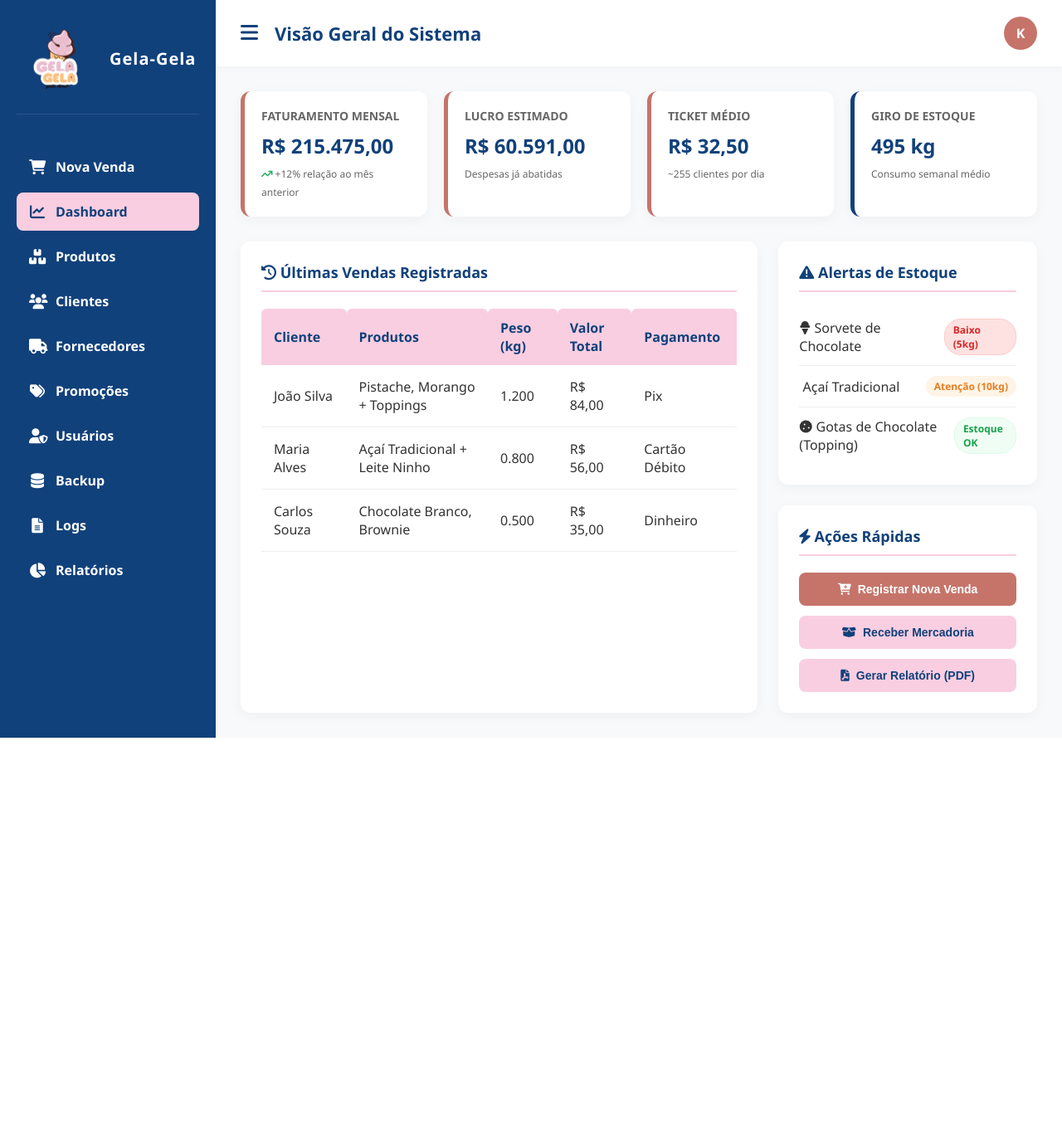
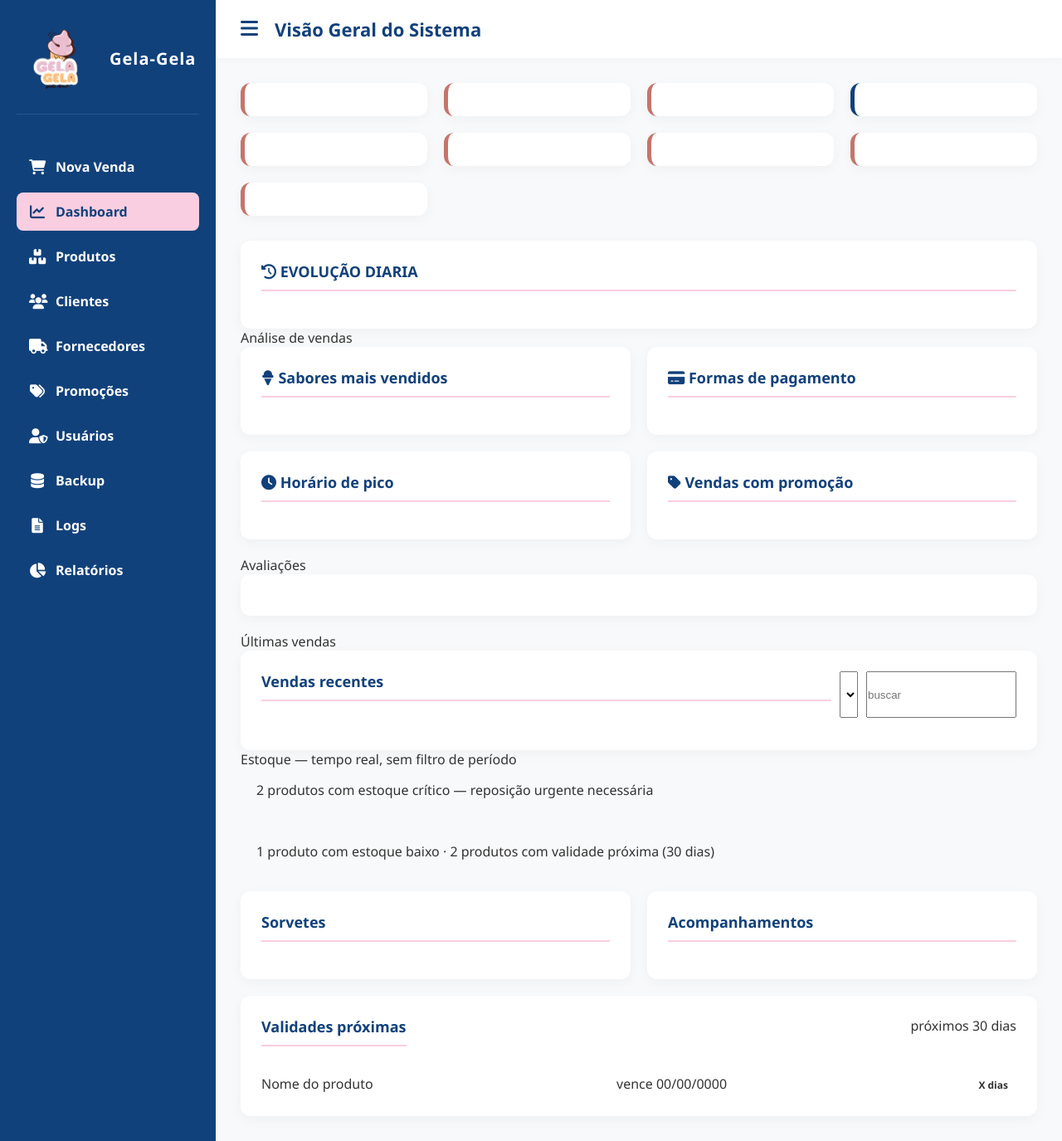
Before and after one commit to Malagutt1/gela-gela-system-EngSoft-II, a PHP site: page /gela-gela-system-EngSoft-II/public/dashboard in a window 1280 px wide. Shown: the whole page at 83% size. Before the commit the page ends 889 px from the top, so only its background shows below. Run offline with PHP 8.4, Linux system fonts and the light colour scheme; a user stored in the database is signed in; lists and menus that the app fills with data are empty; some web fonts are replaced.

Commit message:
COMMIT 23/06
estrutura do html para posterior implementação dos graficos e dados

```diff
--- a/public/dashboard.php
+++ b/public/dashboard.php
@@ -1,6 +1,5 @@
 <?php
 session_start();
-require_once '../components/valida-sessao.php';
 require_once '../conecta.php';
 
 if (!isset($_SESSION['logado']) || $_SESSION['logado'] !== true) {
@@ -12,12 +11,10 @@ if (!isset($_SESSION['tipo']) || $_SESSION['tipo'] !== 'Gerente') {
     exit();
 }
 
-
 $nome_usuario = $_SESSION['nome'] ?? 'User';
 $inicial = strtoupper(substr($nome_usuario, 0, 1));
 
 $erro = '';
-
 ?>
 
 <!DOCTYPE html>
@@ -46,117 +43,154 @@ $erro = '';
                     <i class="fa-solid fa-bars"></i>
                 </button>
                 <h1>Visão Geral do Sistema</h1>
-                <?php
-                    require_once '../components/user-menu.php';
-                ?>
             </header>
 
             <section class="main">
 
                 <div class="grid-cards">
                     <div class="card">
-                        <h4>Faturamento Mensal</h4>
-                        <p>R$ 215.475,00</p>
-                        <span><i class="fa-solid fa-arrow-trend-up" style="color: #27ae60;"></i> +12% relação ao mês
-                            anterior</span>
+
                     </div>
 
                     <div class="card">
-                        <h4>Lucro Estimado</h4>
-                        <p>R$ 60.591,00</p>
-                        <span>Despesas já abatidas</span>
+
                     </div>
 
                     <div class="card">
-                        <h4>Ticket Médio</h4>
-                        <p>R$ 32,50</p>
-                        <span>~255 clientes por dia</span>
+
                     </div>
 
                     <div class="card" style="border-left-color: var(--secondary);">
-                        <h4>Giro de Estoque</h4>
-                        <p>495 kg</p>
-                        <span>Consumo semanal médio</span>
+
+                    </div>
+
+                    <div class="card">
+
+                    </div>
+
+                    <div class="card">
+
+                    </div>
+
+                    <div class="card">
+
+                    </div>
+
+                    <div class="card">
+
+                    </div>
+
+                    <div class="card">
+
                     </div>
                 </div>
 
-                <div class="grid-main">
+                <div class="box">
+                    <h3><i class="fa-solid fa-clock-rotate-left"></i> EVOLUÇÃO DIARIA</h3>
+
+
+                </div>
+
+
+               <!-- Título da seção -->
+<p class="sec-title">Análise de vendas</p>
+
+<!-- Linha 1: Sabores + Pagamentos -->
+<div style="display: grid; grid-template-columns: 1fr 1fr; gap: 20px; margin-bottom: 20px;">
 
     <div class="box">
-                        <h3><i class="fa-solid fa-clock-rotate-left"></i> Últimas Vendas Registradas</h3>
-                        <div style="overflow-x: auto;">
-                            <table>
-                                <thead>
-                                    <tr>
-                                        <th>Cliente</th>
-                                        <th>Produtos</th>
-                                        <th>Peso (kg)</th>
-                                        <th>Valor Total</th>
-                                        <th>Pagamento</th>
-                                    </tr>
-                                </thead>
-                                <tbody>
-                                    <tr>
-                                        <td>João Silva</td>
-                                        <td>Pistache, Morango + Toppings</td>
-                                        <td>1.200</td>
-                                        <td>R$ 84,00</td>
-                                        <td>Pix</td>
-                                    </tr>
-                                    <tr>
-                                        <td>Maria Alves</td>
-                                        <td>Açaí Tradicional + Leite Ninho</td>
-                                        <td>0.800</td>
-                                        <td>R$ 56,00</td>
-                                        <td>Cartão Débito</td>
-                                    </tr>
-                                    <tr>
-                                        <td>Carlos Souza</td>
-                                        <td>Chocolate Branco, Brownie</td>
-                                        <td>0.500</td>
-                                        <td>R$ 35,00</td>
-                                        <td>Dinheiro</td>
-                                    </tr>
-                                </tbody>
-                            </table>
+        <h3><i class="fa-solid fa-ice-cream"></i> Sabores mais vendidos</h3>
+        <!-- gráfico de pizza vai aqui -->
+    </div>
+
+    <div class="box">
+        <h3><i class="fa-solid fa-credit-card"></i> Formas de pagamento</h3>
+        <!-- barras vão aqui -->
+    </div>
+
+</div>
+
+<!-- Linha 2: Heatmap + Promoções -->
+<div style="display: grid; grid-template-columns: 1fr 1fr; gap: 20px; margin-bottom: 20px;">
+
+    <div class="box">
+        <h3><i class="fa-solid fa-clock"></i> Horário de pico</h3>
+        <!-- células do heatmap vão aqui -->
+    </div>
+
+    <div class="box">
+        <h3><i class="fa-solid fa-tag"></i> Vendas com promoção</h3>
+        <!-- barra de promoção vai aqui -->
+    </div>
+
+</div>
+
+<!-- AVALIAÇÕES -->
+<p class="sec-title">Avaliações</p>
+
+<div class="box" style="margin-bottom: 20px;">
+    <div style="display: flex; align-items: center; gap: 30px;">
+        <div><!-- nota + estrelas --></div>
+        <div style="flex: 1;"><!-- gráfico --></div>
     </div>
 </div>
 
-                    <div style="display: flex; flex-direction: column; gap: 25px;">
+<!-- ÚLTIMAS VENDAS -->
+<p class="sec-title">Últimas vendas</p>
 
 <div class="box">
-                            <h3><i class="fa-solid fa-triangle-exclamation"></i> Alertas de Estoque</h3>
-                            <ul class="list">
-                                <li>
-                                    <span><i class="fa-solid fa-ice-cream"></i> Sorvete de Chocolate</span>
-                                    <span class="badge danger">Baixo (5kg)</span>
-                                </li>
-                                <li>
-                                    <span><i class="fa-solid fa-bowl-food"></i> Açaí Tradicional</span>
-                                    <span class="badge warn">Atenção (10kg)</span>
-                                </li>
-                                <li>
-                                    <span><i class="fa-solid fa-cookie"></i> Gotas de Chocolate (Topping)</span>
-                                    <span class="badge ok">Estoque OK</span>
-                                </li>
-                            </ul>
+    <div style="display: flex; gap: 10px; margin-bottom: 14px;">
+        <h3 style="flex: 1;">Vendas recentes</h3>
+        <select></select>
+        <input type="text" placeholder="buscar">
+    </div>
+
+
+</div>
+
+<!-- ESTOQUE -->
+<p class="sec-title">Estoque — tempo real, sem filtro de período</p>
+
+<!-- Alertas -->
+<div class="alert">2 produtos com estoque crítico — reposição urgente necessária</div>
+<div class="alert">1 produto com estoque baixo · 2 produtos com validade próxima (30 dias)</div>
+
+<!-- Grid Sorvetes + Acompanhamentos -->
+<div style="display: grid; grid-template-columns: 1fr 1fr; gap: 20px; margin-bottom: 20px;">
+
+    <div class="box">
+        <h3>Sorvetes</h3>
+        <div style="display: grid; grid-template-columns: 1fr 1fr 1fr; gap: 10px;">
+            <div><!-- item estoque --></div>
+            <div><!-- item estoque --></div>
+            <div><!-- item estoque --></div>
+        </div>
     </div>
 
     <div class="box">
-                            <h3><i class="fa-solid fa-bolt"></i> Ações Rápidas</h3>
-                            <div class="actions">
-                                <button class="btn" onclick="location.href='vendas'">
-                                    <i class="fa-solid fa-cart-plus"></i> Registrar Nova Venda
-                                </button>
-                                <button class="btn btn-secondary" onclick="location.href='produtos'">
-                                    <i class="fa-solid fa-box-open"></i> Receber Mercadoria
-                                </button>
-                                <button class="btn btn-secondary" onclick="location.href='relatorio'">
-                                    <i class="fa-solid fa-file-pdf"></i> Gerar Relatório (PDF)
-                                </button>
+        <h3>Acompanhamentos</h3>
+        <div style="display: grid; grid-template-columns: 1fr 1fr 1fr; gap: 10px;">
+            <div><!-- item estoque --></div>
+            <div><!-- item estoque --></div>
+            <div><!-- item estoque --></div>
         </div>
     </div>
 
+</div>
+
+<!-- Validades próximas -->
+<div class="box">
+    <div style="display: flex; justify-content: space-between; margin-bottom: 14px;">
+        <h3>Validades próximas</h3>
+        <span>próximos 30 dias</span>
+    </div>
+    <div>
+        <div style="display: flex; justify-content: space-between;">
+            <span>Nome do produto</span>
+            <span>vence 00/00/0000</span>
+            <span class="badge">X dias</span>
+        </div>
+        <!-- mais linhas -->
     </div>
 </div>
             </section>
@@ -164,7 +198,3 @@ $erro = '';
     </div>
 
     <script src="ASSETS/JS/sidebar.js"></script>
-    <script src="ASSETS/JS/user-menu.js"></script>
-</body>
-
-</html>
```
Lines whose indentation alone changed are shown as unchanged.
